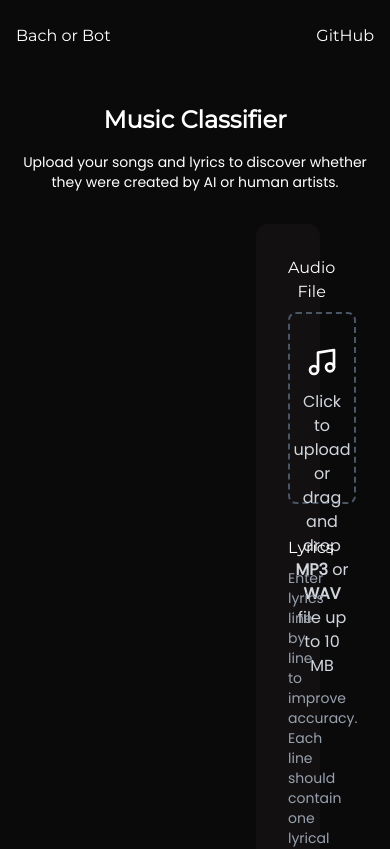
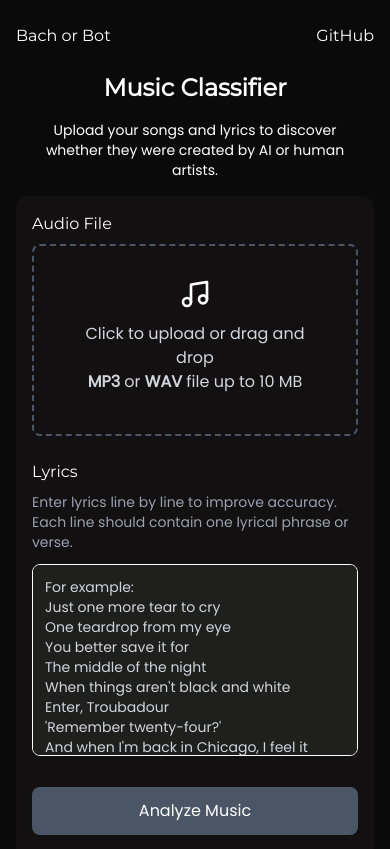
Before and after one commit to krislette/bob-web-v2, a React (Vite) app: page / in a window 390 px wide. Shown: the top 849 px of the page. Built offline with nearby package versions, Linux system fonts and the light colour scheme.

Commit message:
Added responsiveness to landing page

```diff
--- a/src/components/LandingMain.tsx
+++ b/src/components/LandingMain.tsx
@@ -77,7 +77,7 @@ function LandingMain({ onLoadingChange, onShowModal }: LandingMainProps) {
   const isFormValid = selectedFile !== null && lyrics.trim().length > 0;
 
   return (
-    <div className="bg-black-darker min-h-[calc(100vh-4rem)] flex flex-col items-center p-8 pb-10 rounded-xl mt-8 mx-64 space-y-8">
+    <div className="bg-black-darker flex flex-col items-center p-4 sm:p-6 md:p-8 pb-6 md:pb-10 rounded-xl mt-4 sm:mt-6 md:mt-8 mx-auto max-w-3xl space-y-6 md:space-y-8">
       {/* Container for the audio upload portion */}
       <div className="flex flex-col space-y-2 w-full max-w-3xl">
         {/* Title */}
--- a/src/pages/Landing.tsx
+++ b/src/pages/Landing.tsx
@@ -57,7 +57,7 @@ function Landing() {
       <Header />
 
       {/* Main page body */}
-      <main className="text-center pt-8 pb-24">
+      <main className="text-center px-4 md:px-8 lg:pt-8 pb-8 lg:pb-24">
         {/* Title component (made this a component as well just in case we want to add more) */}
         <Title />
 
```
